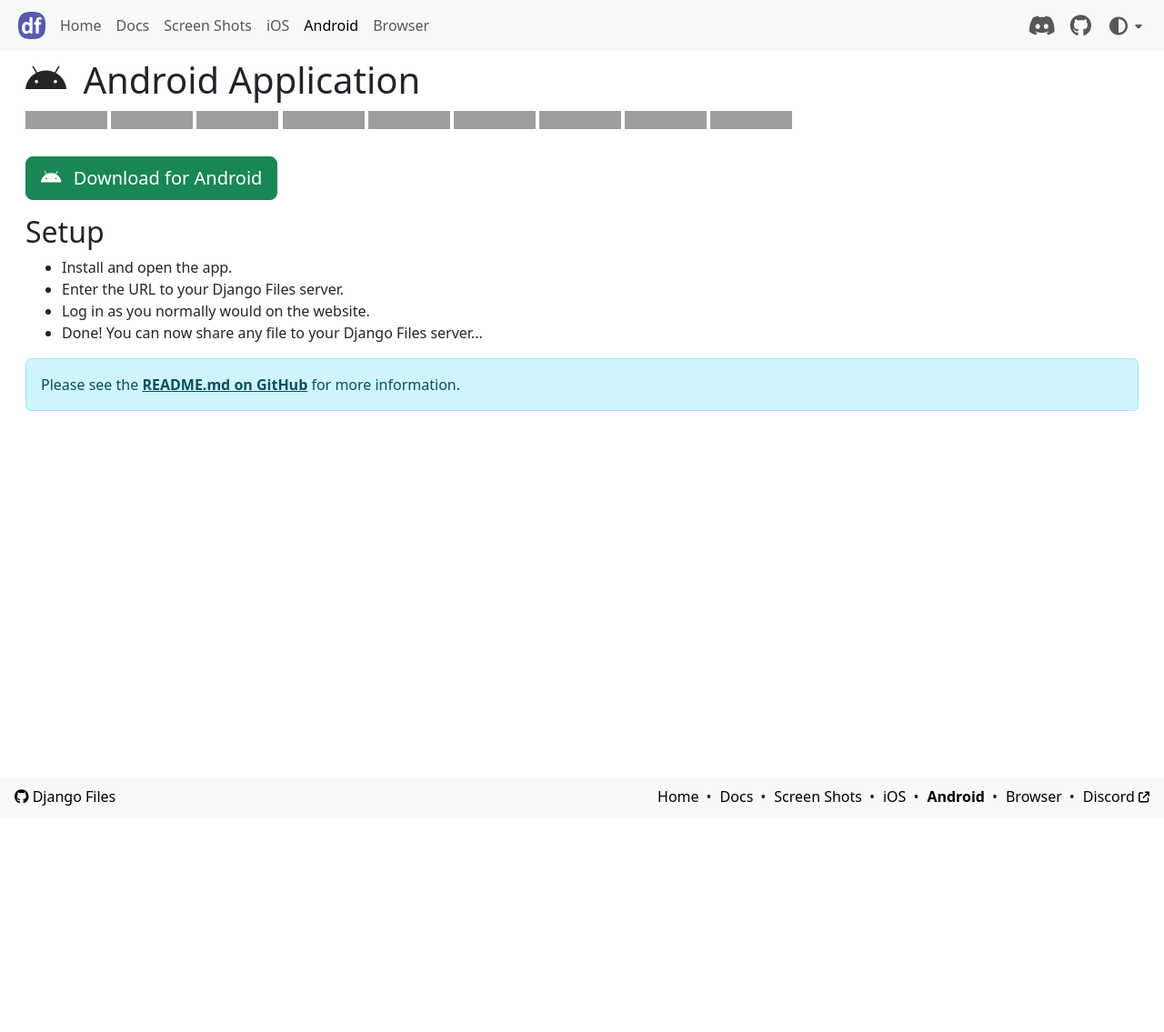
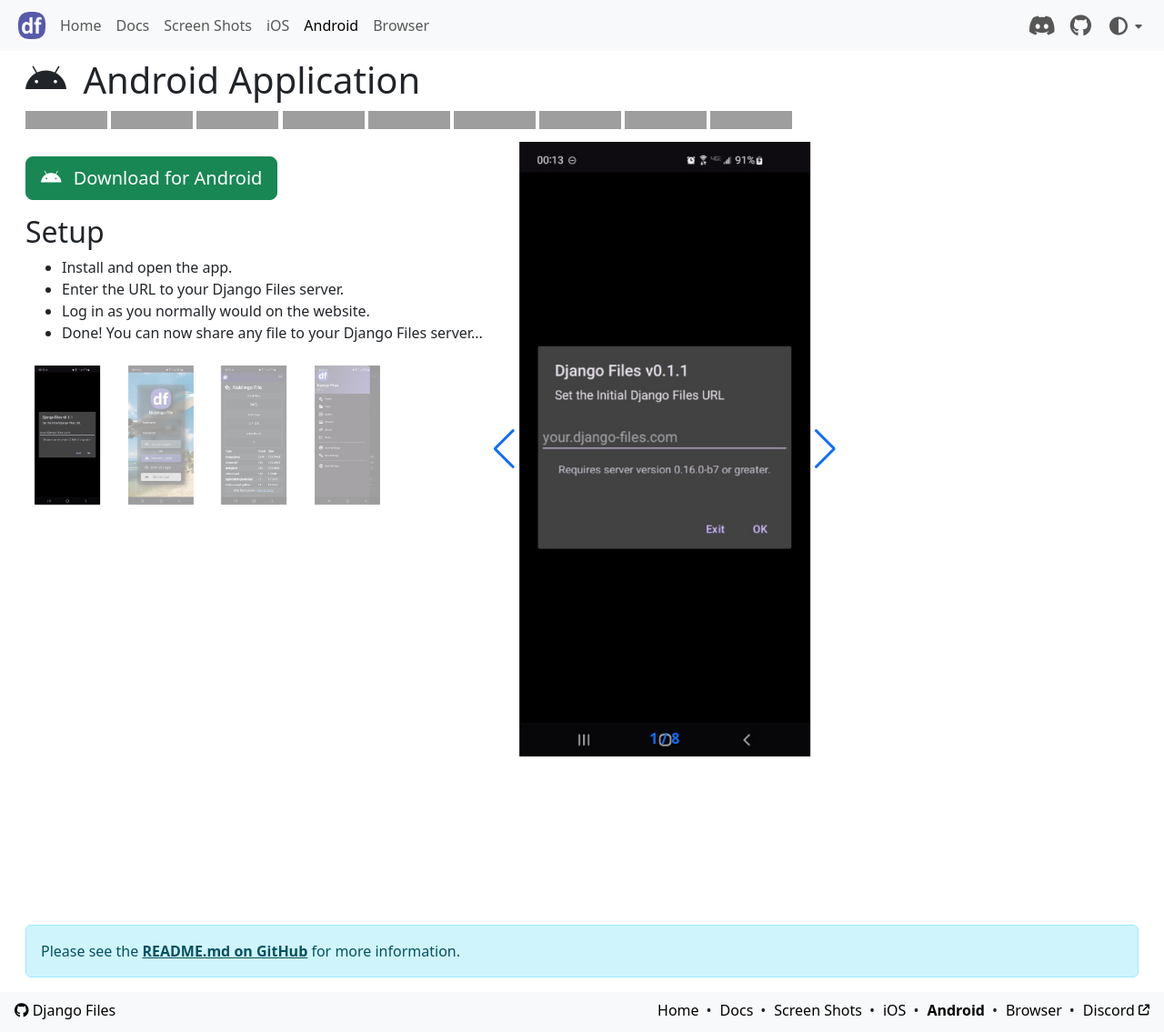
Before and after one commit to django-files/django-files.github.io, a Jekyll site: the page built from src/html/android.html, in a window 1280 px wide, cut to the strip 0-1135 px from the top of the page. Shown: the whole strip at 91% size. Built offline with Jekyll 4.4.1, drawn with Linux system fonts in a browser that asks for light colours; nearby versions of some CDN libraries; comment, search, counter and statistics services are not loaded; before the commit the page ends 900 px from its top, so only the background shows below that; grey boxes are pictures that could not be loaded.

Commit message:
Add Android Sweeper

```diff
--- a/genshots.js
+++ b/genshots.js
@@ -1,7 +1,7 @@
 const fs = require('fs')
 
 const repoDir = './src/screenshots'
-const varsFile = './src/js/vars.js'
+const varsFile = './src/js/shots-server.js'
 const varName = 'screenShots'
 const relPath = ''
 
--- a/src/_layouts/default.html
+++ b/src/_layouts/default.html
@@ -35,9 +35,13 @@
     <link rel="stylesheet" href="https://cdnjs.cloudflare.com/ajax/libs/animate.css/4.1.1/animate.min.css" integrity="sha512-c42qTSw/wPZ3/5LBzD+Bw5f7bSF2oxou6wEb+I/lqeaKV5FDIfMvvRp772y4jcJLKuGUOpbJMdg/BTl50fJYAw==" crossorigin="anonymous" referrerpolicy="no-referrer" />
     <link rel="stylesheet" href="{{ "/css/main.css" | relative_url }}">
 
-    {% if page.title == 'Screen Shots' %}
+    {% if page.permalink == '/screenshots/' %}
         <link rel="stylesheet" href="https://cdnjs.cloudflare.com/ajax/libs/Swiper/11.0.5/swiper-bundle.css" integrity="sha512-pmAAV1X4Nh5jA9m+jcvwJXFQvCBi3T17aZ1KWkqXr7g/O2YMvO8rfaa5ETWDuBvRq6fbDjlw4jHL44jNTScaKg==" crossorigin="anonymous" referrerpolicy="no-referrer" />
         <link rel="stylesheet" href="{{ "/css/screenshots.css" | relative_url }}">
+    {% endif %}
+    {% if page.permalink == '/android/' %}
+        <link rel="stylesheet" href="https://cdnjs.cloudflare.com/ajax/libs/Swiper/11.0.5/swiper-bundle.css" integrity="sha512-pmAAV1X4Nh5jA9m+jcvwJXFQvCBi3T17aZ1KWkqXr7g/O2YMvO8rfaa5ETWDuBvRq6fbDjlw4jHL44jNTScaKg==" crossorigin="anonymous" referrerpolicy="no-referrer" />
+        <link rel="stylesheet" href="{{ "/css/android.css" | relative_url }}">
     {% endif %}
     {% if page.title == 'Uninstall' %}
         <link rel="stylesheet" href="{{ "/css/uninstall.css" | relative_url }}">
--- /dev/null
+++ b/src/css/android.css
@@ -0,0 +1,54 @@
+:root {
+    --swiper-navigation-color: var(--bs-primary);
+    --swiper-pagination-fraction-color: var(--bs-primary);
+}
+
+/*main {*/
+/*    display: flex;*/
+/*    flex-direction: column;*/
+/*    overflow: hidden;*/
+/*    padding: 0 !important;*/
+/*}*/
+
+.swiper-container {
+    overflow: hidden;
+    position: relative;
+    max-width: 400px;
+}
+
+.swiper-slide img {
+    width: 100%;
+    height: 100%;
+    object-fit: contain;
+}
+
+.images {
+    height: 80%;
+    width: 100%;
+}
+
+.thumbs {
+    height: 20%;
+    box-sizing: border-box;
+    padding: 8px 0;
+}
+
+.thumbs .swiper-slide {
+    width: 25%;
+    height: 100%;
+    opacity: 0.4;
+}
+
+.thumbs .swiper-slide-thumb-active {
+    opacity: 1;
+}
+
+.swiper-pagination {
+    font-weight: bold;
+    /*position: absolute;*/
+    /*bottom: 10px;*/
+    /*left: 0;*/
+    /*width: 100%;*/
+    /*text-align: center;*/
+    /*color: var(--bs-primary);*/
+}
--- a/src/html/android.html
+++ b/src/html/android.html
@@ -30,9 +30,10 @@
             <img alt="Discord" class="mb-1 animate__animated animate__zoomIn" src="https://img.shields.io/discord/{{ site.discord_server }}?style=for-the-badge&logo=discord&logoColor=white&label=discord&color=7289da"></a>
     </div>
 
+    <div class="d-flex flex-column flex-lg-row">
+        <div>
             <a class="btn btn-lg btn-success mt-3" href="{{ site.github_org_url }}/{{ site.android_repo }}/releases/latest/download/django-files.apk" role="button">
                 <i class="fa-brands fa-android me-2"></i> Download for Android</a>
-
             <h2 class="mt-3">Setup</h2>
             <ul class="ms-2">
                 <li>Install and open the app.</li>
@@ -40,15 +41,34 @@
                 <li>Log in as you normally would on the website.</li>
                 <li>Done! You can now share any file to your Django Files server...</li>
             </ul>
+            <div thumbsSlider="" class="swiper-container thumbs">
+                <div class="swiper-wrapper" id="swiper-thumbs">
+                    <!-- Swiper slides -->
+                </div>
+            </div>
+        </div>
+        <div>
+            <div class="swiper-container images">
+                <div class="swiper-wrapper" id="swiper-images">
+                    <!-- Swiper slides -->
+                </div>
+                <div class="swiper-button-next"></div>
+                <div class="swiper-button-prev"></div>
+                <div class="swiper-pagination"></div>
+            </div>
+        </div>
+    </div>
 
     <div class="alert alert-info mt-3" role="alert">
         Please see the
         <a href="{{ site.github_org_url }}/{{ site.android_repo }}?tab=readme-ov-file#readme" class="alert-link" target="_blank" rel="noopener">
-            README.md on GitHub</a> for more information.
+            README.md on GitHub</a>
+        for more information.
     </div>
 
-    <p>
+</div>
 
-    </p>
 
-</div>
+<script src="https://cdnjs.cloudflare.com/ajax/libs/Swiper/11.0.5/swiper-bundle.min.js" integrity="sha512-Ysw1DcK1P+uYLqprEAzNQJP+J4hTx4t/3X2nbVwszao8wD+9afLjBQYjz7Uk4ADP+Er++mJoScI42ueGtQOzEA==" crossorigin="anonymous" referrerpolicy="no-referrer"></script>
+<script type="text/javascript" src="{{ "/js/shots-android.js" | relative_url }}"></script>
+<script type="text/javascript" src="{{ "/js/screenshots.js" | relative_url }}"></script>
--- a/src/html/screenshots.html
+++ b/src/html/screenshots.html
@@ -23,5 +23,5 @@
 
 
 <script src="https://cdnjs.cloudflare.com/ajax/libs/Swiper/11.0.5/swiper-bundle.min.js" integrity="sha512-Ysw1DcK1P+uYLqprEAzNQJP+J4hTx4t/3X2nbVwszao8wD+9afLjBQYjz7Uk4ADP+Er++mJoScI42ueGtQOzEA==" crossorigin="anonymous" referrerpolicy="no-referrer"></script>
-<script type="text/javascript" src="{{ "/js/vars.js" | relative_url }}"></script>
+<script type="text/javascript" src="{{ "/js/shots-server.js" | relative_url }}"></script>
 <script type="text/javascript" src="{{ "/js/screenshots.js" | relative_url }}"></script>
--- /dev/null
+++ b/src/js/shots-android.js
@@ -0,0 +1,10 @@
+const screenShots = [
+    '01.jpg',
+    '02.jpg',
+    '03.jpg',
+    '04.jpg',
+    '05.jpg',
+    '06.jpg',
+    '07.jpg',
+    '08.jpg',
+]
```
Also changed, not shown: src/android/01.jpg (added), src/android/02.jpg (added), src/android/03.jpg (added), src/android/04.jpg (added), src/android/05.jpg (added), src/android/06.jpg (added), src/android/07.jpg (added), src/android/08.jpg (added), src/js/shots-server.js (renamed from src/js/vars.js). Lines whose indentation alone changed are shown as unchanged.
